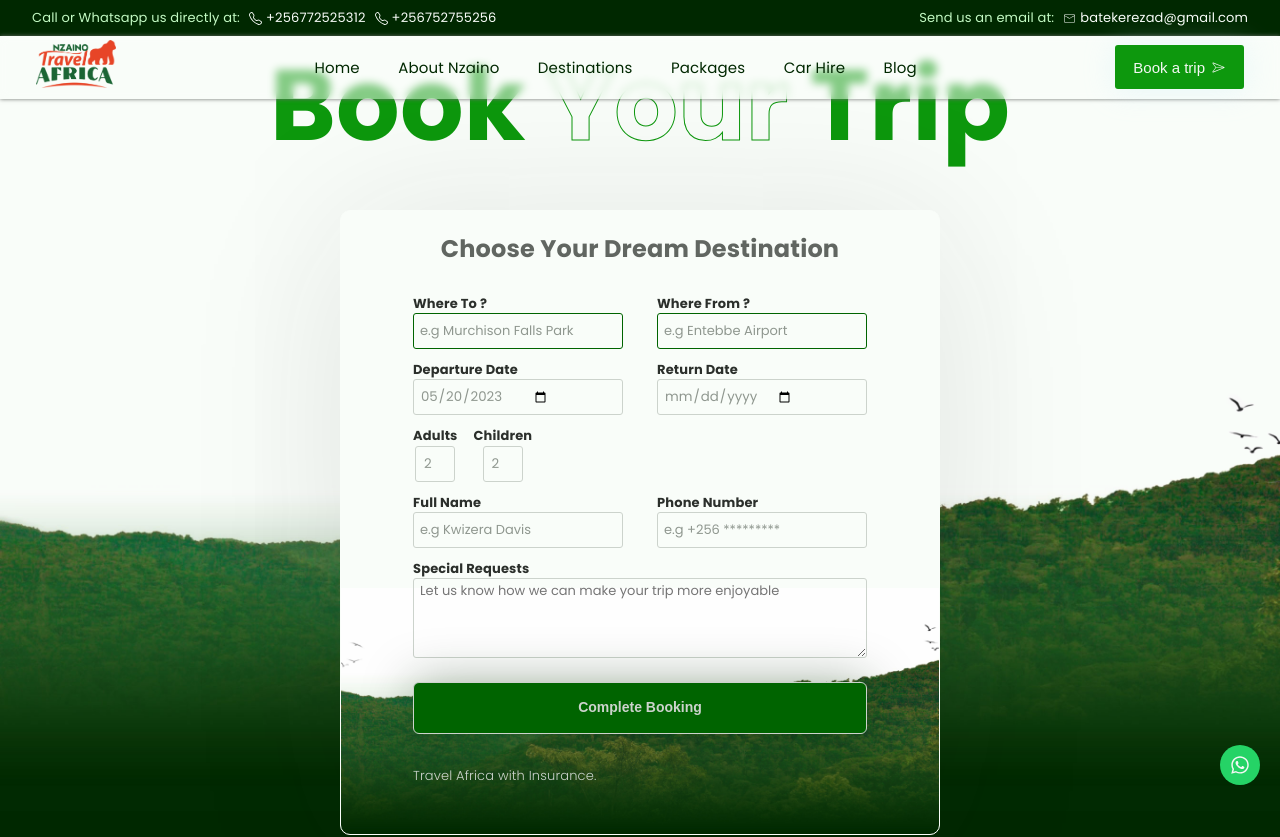
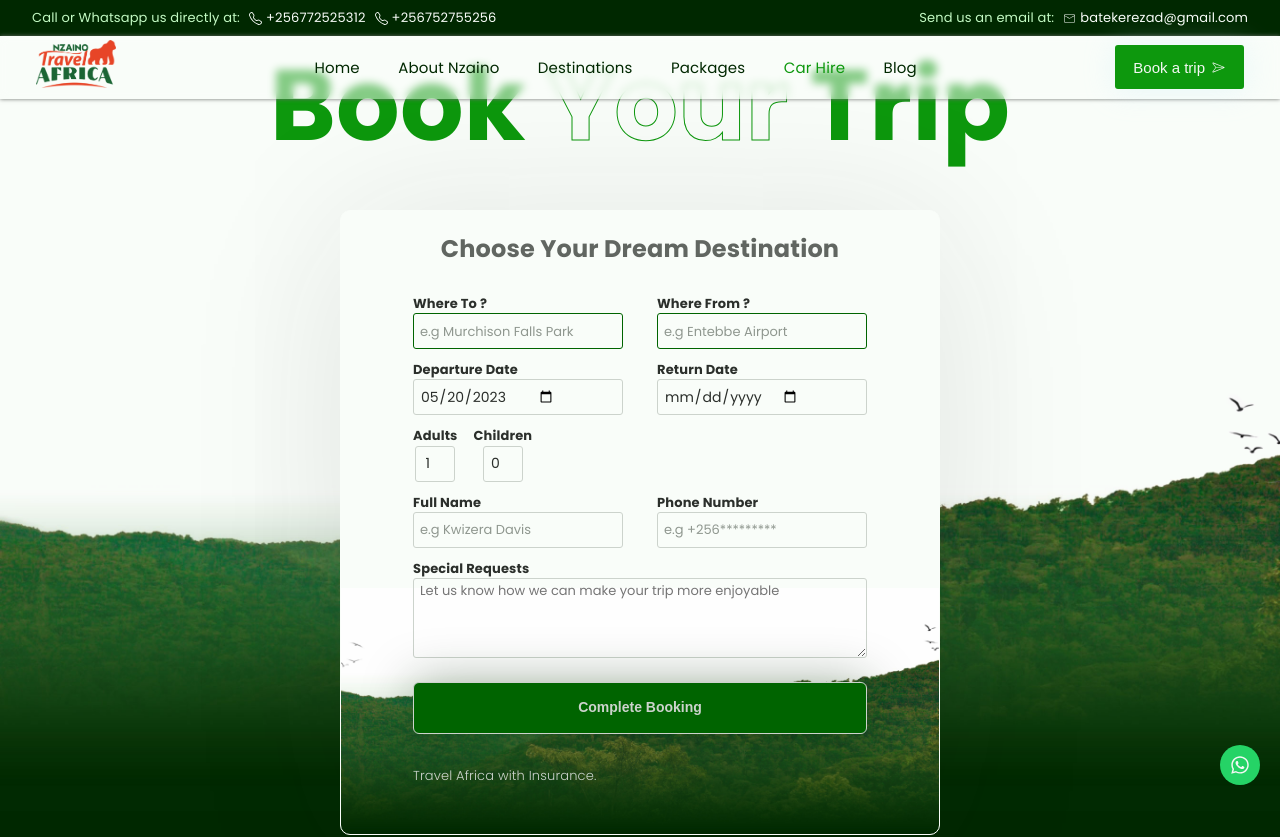
Before and after one commit to thebuya/Nzaino_Website, a React (Create React App) app: page /car in a window 1280 px wide. Shown: the top 837 px of the page. Built offline with nearby package versions, Linux system fonts and the light colour scheme.

Commit message:
Validation of Booking Form is Working Quite Well...

```diff
--- a/src/Components/Booking.css
+++ b/src/Components/Booking.css
@@ -34,7 +34,7 @@
     padding-left: 4.5rem;
     padding-right: 4.5rem;
     margin-bottom: -4.5rem;
-
+    transition: all ease-in-out 500ms;
     box-sizing: border-box;
     background: var(--green-002);
     border: 0.9px solid var(--green-002);
@@ -71,12 +71,7 @@
 
 }
 
-.bookingForm label .errorMessage {
-    font-size: 13px;
-    color: red;
-    font-weight: 300;
-    transition: all ease-in-out 600ms;
-}
+
 
 .bookingForm .specialRequests label {
     width: inherit;
@@ -117,6 +112,24 @@
 .bookingForm .pickLocation input {
     border: 1px solid #006400;
 }
+.bookingForm label .errorMessage {
+    font-size: 12px;
+    color: rgb(159, 50, 50);
+    font-weight: 300;
+    transition: all ease-in-out 600ms;
+    display: none; /*update*/
+}
+.bookingForm label input:invalid[focused="true"]{
+    border: 1px solid rgb(159, 50, 50);
+    transition: all ease-in-out 600ms;
+}
+.bookingForm label input:active{
+    border: 1px solid var(--green-B03);
+    transition: all ease-in-out 600ms;
+}
+.bookingForm label input:invalid[focused="true"] ~ .errorMessage {
+    display: block; /*update*/
+}
 
 .bookingForm .pickPeople label {
     justify-content: center;
@@ -139,7 +152,8 @@
     padding: 15px 6px;
     width: 210px;
     font-family: poppins;
-    color: var(--greengrayhue-3);
+    font-size: 14px;
+    color: var(--greengrayhue-1);
     background: transparent;
     height: 36px;
     border: 1px solid var(--greengrayhue-4);
@@ -225,6 +239,25 @@
 
 
 
+
+
+
+
+
+
+
+
+
+
+
+
+
+
+
+
+
+
+
 @media screen and (max-width: 900px) {
     .bookingSection h1 {
         font-size: 75px;
--- a/src/Components/Booking.jsx
+++ b/src/Components/Booking.jsx
@@ -4,18 +4,72 @@ import BackgroundImage1 from '../Images/bwindibuyajpeg1.jpg'
 import BackgroundImage from '../Images/bwindibuyajpeg4.jpg'
 
 
+
+
+
+
+
+
+
+
+
+
+
 const BookingForm = () => {
-  const [bookingData, setBookingData] = useState({
+const [values, setValues] = useState({
   startdate: new Date().toISOString().split('T')[0],
   enddate: '',
   destinationLocation: '',
   returnLocation: '',
-    adultCount: 2,
-    childCount: 2,
+  adultCount: 1,
+  childCount: 0,
   travelerName: '',
   travelerContact: '',
   specialRequests: ''
 });
+
+
+    //Just For Just
+  console.log("re-rendered")
+
+
+
+  const handleSubmit = (e)=> {
+    e.preventDefault(); //Prevents Submit Button From Re-Loading Page
+
+  };
+
+
+
+
+
+  //Captures What Someone is Typing
+  const onChange = (e) => {
+    const { name, value } = e.target;
+
+    setValues((prevValues) => ({
+      ...prevValues,
+      [name]: value,
+    }));
+  };
+  console.log(values);
+
+
+
+
+
+  //So error appears only when needed, <---
+  const [focused, setFocused] = useState(false)
+
+  const handleFocus = (e) => {
+    setFocused(true);
+
+  };
+
+
+
+
+
 
 
   return (
@@ -25,7 +79,7 @@ const BookingForm = () => {
         </h1>
 
 
-     <form className="bookingForm"
+     <form className="bookingForm" onSubmit={handleSubmit} onChange={onChange}
                         style={{ backgroundImage: `url(${BackgroundImage})`,
                         backgroundSize: 'contain',
                         backgroundPositionY: 'bottom',
@@ -42,9 +96,13 @@ const BookingForm = () => {
                       type="text"
                       name="destinationLocation"
                       placeholder='e.g Murchison Falls Park'
-                      value={bookingData.destinationLocation}
-                     // onChange={handleInputChange}
+                      value={values.destinationLocation}
+                      onChange={onChange}
+                      required
+
+                      focused={focused.toString()}
                       />
+                       <span className="errorMessage">Please provide a destination</span>
                   </label>
                   <label>
                       Where From ?
@@ -52,9 +110,12 @@ const BookingForm = () => {
                       type="text"
                       name="returnLocation"
                       placeholder='e.g Entebbe Airport'
-                      value={bookingData.returnLocation}
-                     // onChange={handleInputChange}
+                      value={values.returnLocation}
+                      onChange={onChange}
+                      required
+                      focused={focused.toString()}
                       />
+                       <span className="errorMessage">Please provide a pick-up location</span>
                   </label>
               </div>
 
@@ -64,8 +125,12 @@ const BookingForm = () => {
                 <input
                   type="date"
                   name="startdate"
-                  value={bookingData.startdate}
+                  //value={bookingData.startdate}
+                  value={values.startdate}
+                  onChange={onChange}
+
                   //onChange={handleInputChange}
+
                   min={new Date().toISOString().split('T')[0]} // Restrict to current date or later
                 />
               </label>
@@ -76,7 +141,11 @@ const BookingForm = () => {
                       <input
                           type="date"
                           name="enddate"
-                          value={bookingData.enddate}
+                          placeholder='return date e.g 2023-05-31'
+                          //value={bookingData.enddate}
+
+                          value={values.enddate}
+                          onChange={onChange}
                          // onChange={handleInputChange}
                           min={(new Date(Date.now() + 2 * 24 * 60 * 60 * 1000)).toISOString().split('T')[0]}
                       />
@@ -84,23 +153,29 @@ const BookingForm = () => {
               </div>
 
               <div className="pickPeople">
+
               <label>
               Adults
               <input
                 type="number"
                 name="adultCount"
                 min="1"
-                value={bookingData.adultCount}
+                //value={bookingData.adultCount}
+                value={values.adultCount}
+                onChange={onChange}
                 //onChange={handleInputChange}
               />
             </label>
+
             <label className='children'>
               Children
               <input
                 type="number"
                 name="childCount"
                 min="0"
-                value={bookingData.childCount}
+                //value={bookingData.childCount}
+                value={values.childCount}
+                onChange={onChange}
                 //onChange={handleInputChange}
               />
             </label>
@@ -113,20 +188,32 @@ const BookingForm = () => {
                       type="text"
                       name="travelerName"
                       placeholder='e.g Kwizera Davis'
-                      value={bookingData.travelerName}
-                     // onChange={handleInputChange}
+                      value={values.travelerName}
+                      onChange={onChange}
+                      focused={focused.toString()}
                       //className={validationErrors.travelerNameError ? 'error' : ''}
+                      required
+                      pattern="^[A-Za-z]+ [A-Za-z]+$"
                       />
+                      {values.travelerName && !/^([A-Za-z]+\s[A-Za-z]+)$/.test(values.travelerName) && (
+                        <span className="errorMessage">Include a space between your names.</span>
+                      )}
                     </label>
                     <label>
                         Phone Number
                         <input
-                      type="number"
+                          type="text"
                           name="travelerContact"
-                      placeholder='e.g +256 *********'
-                      value={bookingData.travelerContact}
-                     // onChange={handleInputChange}
+                          placeholder="e.g +256*********"
+                          focused={focused.toString()}
+                          value={values.travelerContact}
+                          onChange={onChange}
+                          pattern="^(\+[1-9]\d{9,14}|0\d{9,14})$"
+                          required
                         />
+                        {values.travelerContact && !/^(\+[1-9]\d{9,14}|0\d{9,14})$/.test(values.travelerContact) && (
+                          <span className="errorMessage">Please provide a valid phone number.</span>
+                        )}
                       </label>
               </div>
 
@@ -136,16 +223,16 @@ const BookingForm = () => {
                           <textarea
                               name="specialRequests"
                               placeholder="Let us know how we can make your trip more enjoyable "
-                              value={bookingData.specialRequests}
+                              //value={bookingData.specialRequests}
+                               value={values.specialRequests}
+                               onChange={onChange}
                               //onChange={handleInputChange}
                           />
                       </label>
               </div>
-
-              <div className="submitBooking">
-              <button type="submit" >
-            Complete Booking
-          </button>
+{/** onBlur={handleFocus} */}
+              <div className="submitBooking" >
+              <button type="submit"  onClick={handleFocus}> Complete Booking </button>
 
               </div>
               <p className="belowBook">Travel Africa with Insurance.</p>
--- a/src/Components/Navbar.jsx
+++ b/src/Components/Navbar.jsx
@@ -13,6 +13,7 @@ import { BsTelephone} from "react-icons/bs";
 
 const Navbar = () => {
     const [isNavShowing, setIsNavShowing] = useState (false);
+
 
 
     const scrollToSection = () => {
--- a/src/Components/navbar.css
+++ b/src/Components/navbar.css
@@ -107,8 +107,9 @@ transition: all ease-in-out 500ms;
 
 
 
-.active-nav{
+.nav__links .active-nav{
   position: relative;
+  color: var(--green-B03);
 }
 .active-nav::after{
  /* content: '';*/
```
Lines whose indentation alone changed are shown as unchanged.
